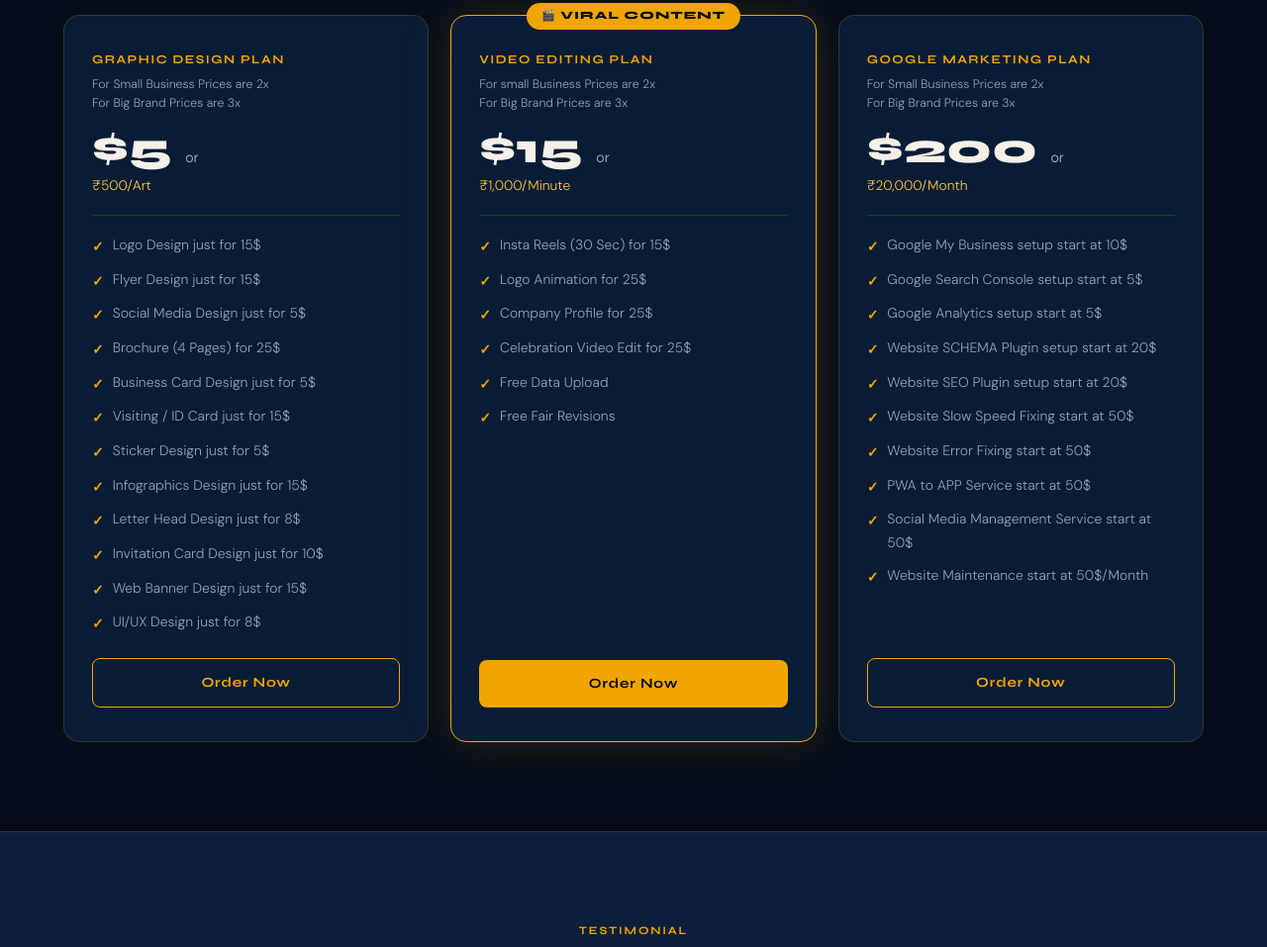
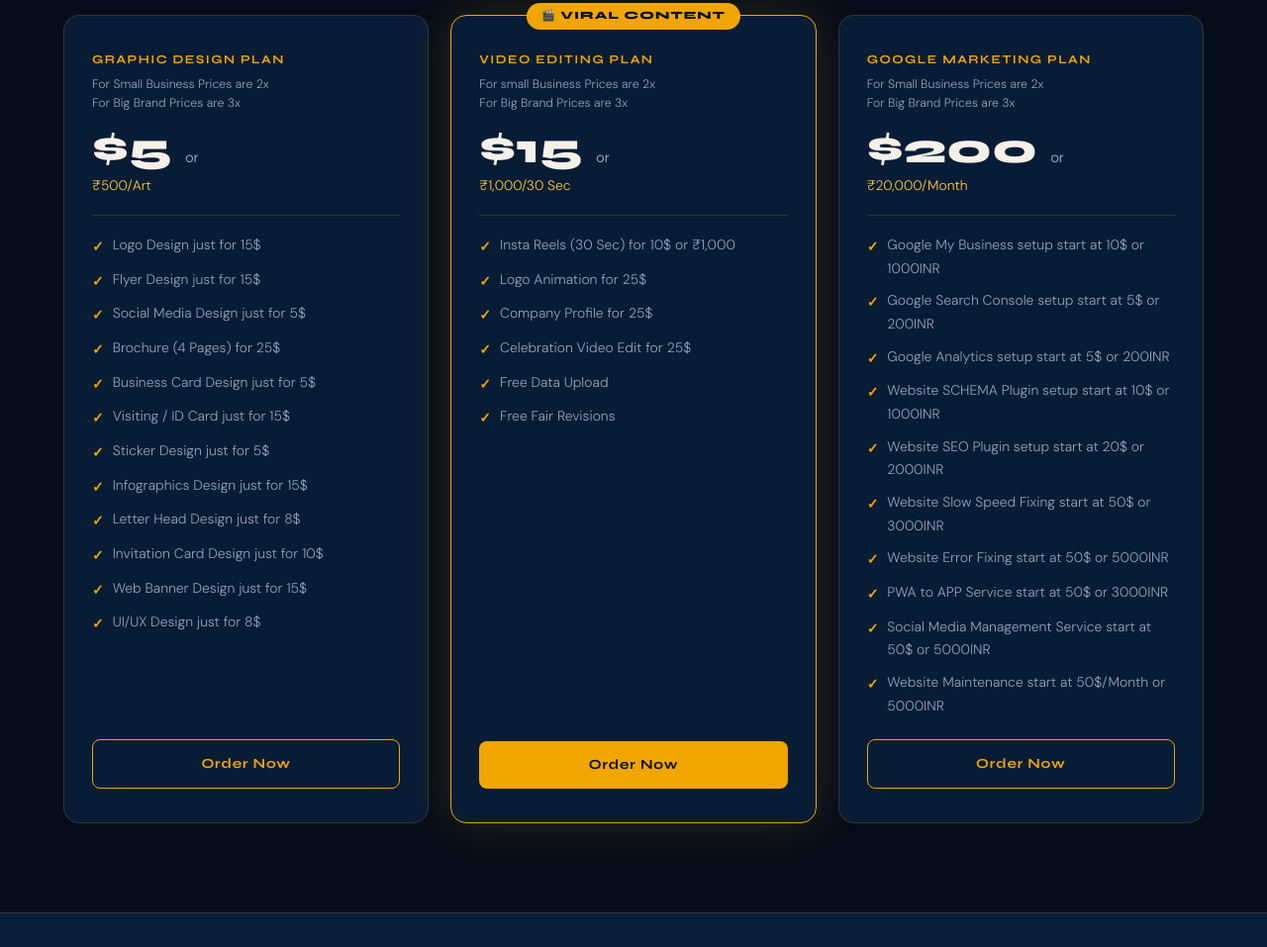
Before and after one commit to bpshbp/W1E, a website: page index.html in a window 1280 px wide. Shown: the part 5272-6229 px from the top of the page at 99% size. Drawn offline with Linux system fonts and the light colour scheme.

Commit message:
Update index.html

```diff
--- a/index.html
+++ b/index.html
@@ -911,10 +911,10 @@
       <div class="price-name">Video Editing Plan</div>
       <div class="price-note">For small Business Prices are 2x<br/>For Big Brand Prices are 3x</div>
       <div class="price-amount">$15 <span>or</span></div>
-      <div class="price-inr">₹1,000/Minute</div>
+      <div class="price-inr">₹1,000/30 Sec</div>
       <div class="price-div"></div>
       <ul class="price-feats">
-        <li>Insta Reels (30 Sec) for 15$</li>
+        <li>Insta Reels (30 Sec) for 10$ or ₹1,000</li>
         <li>Logo Animation for 25$</li>
         <li>Company Profile for 25$</li>
         <li>Celebration Video Edit for 25$</li>
@@ -930,16 +930,16 @@
       <div class="price-inr">₹20,000/Month</div>
       <div class="price-div"></div>
       <ul class="price-feats">
-        <li>Google My Business setup start at 10$</li>
-        <li>Google Search Console setup start at 5$</li>
-        <li>Google Analytics setup start at 5$</li>
-        <li>Website SCHEMA Plugin setup start at 20$</li>
-        <li>Website SEO Plugin setup start at 20$</li>
-        <li>Website Slow Speed Fixing start at 50$</li>
-        <li>Website Error Fixing start at 50$</li>
-        <li>PWA to APP Service start at 50$</li>
-        <li>Social Media Management Service start at 50$</li>
-         <li>Website Maintenance start at 50$/Month</li>
+        <li>Google My Business setup start at 10$ or 1000INR</li>
+        <li>Google Search Console setup start at 5$ or 200INR</li>
+        <li>Google Analytics setup start at 5$ or 200INR</li>
+        <li>Website SCHEMA Plugin setup start at 10$ or 1000INR</li>
+        <li>Website SEO Plugin setup start at 20$ or 2000INR</li>
+        <li>Website Slow Speed Fixing start at 50$ or 3000INR</li>
+        <li>Website Error Fixing start at 50$ or 5000INR</li>
+        <li>PWA to APP Service start at 50$ or 3000INR</li>
+        <li>Social Media Management Service start at 50$ or 5000INR</li>
+         <li>Website Maintenance start at 50$/Month or 5000INR</li>
       </ul>
       <a class="price-cta outline" href="https://wa.me/919004108811">Order Now</a>
     </div>
```
